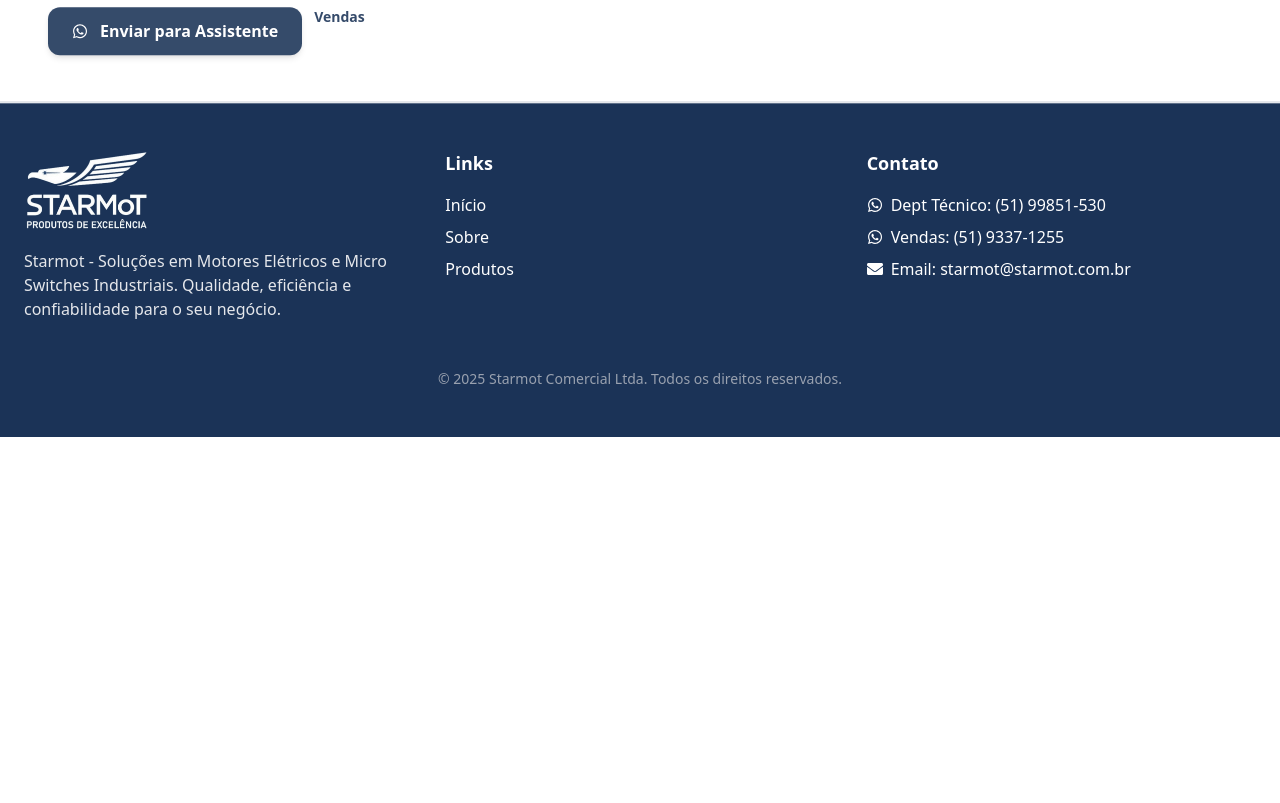
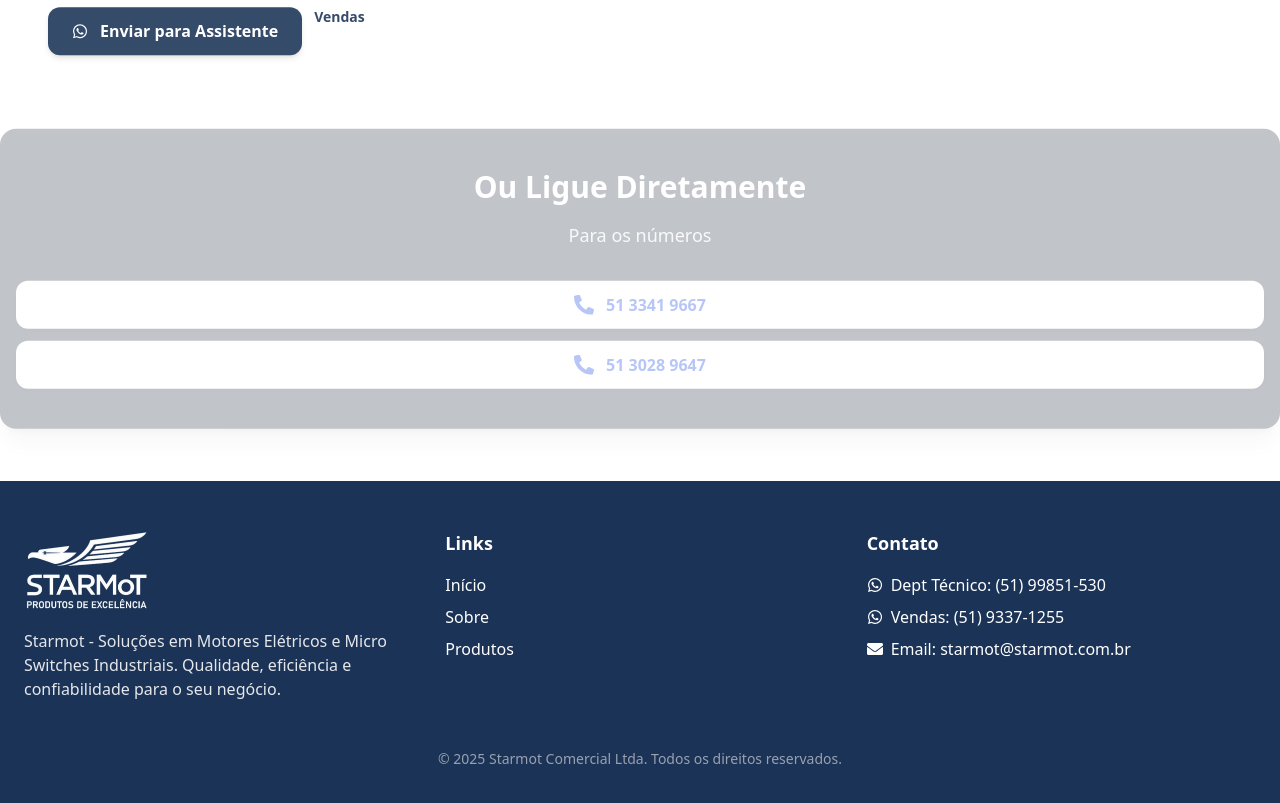
Before and after one commit to FernandoGvDev/starmot, a React (Vite) app: page / in a window 1280 px wide. Shown: the part 4500-5303 px from the top of the page. Before the commit the page ends 4937 px from the top, so only its background shows below. Built offline with nearby package versions, Linux system fonts and the light colour scheme.

Commit message:
Adicionar tell
Adicioneu componente CtaTelefone

```diff
--- /dev/null
+++ b/src/pages/Home/CtaLigar.tsx
@@ -0,0 +1,55 @@
+import { useState, useEffect } from "react";
+import { motion, AnimatePresence } from "framer-motion";
+import { FaPhoneAlt } from "react-icons/fa";
+
+export default function CtaLigar() {
+  const [show, setShow] = useState(false);
+
+  useEffect(() => {
+    // animação de entrada depois de pequeno delay
+    const timer = setTimeout(() => setShow(true), 200);
+    return () => clearTimeout(timer);
+  }, []);
+
+  return (
+    <AnimatePresence>
+      {show && (
+        <motion.div
+          initial={{ opacity: 0, y: 40 }}
+          animate={{ opacity: 1, y: 0 }}
+          exit={{ opacity: 0, y: -40 }}
+          transition={{ duration: 0.6, ease: "easeInOut" }}
+          className="w-full flex flex-col items-center py-10 px-4 bg-gray-700 rounded-2xl shadow-xl text-white gap-4 mb-20"
+        >
+          <h2 className="text-3xl font-bold text-center">
+            Ou Ligue Diretamente
+          </h2>
+          <p className="text-lg opacity-90">Para os números</p>
+
+          <div className="flex flex-col gap-3 mt-4 w-full max-w-sm">
+            <NumberButton number="51 3341 9667" />
+            <NumberButton number="51 3028 9647" />
+          </div>
+        </motion.div>
+      )}
+    </AnimatePresence>
+  );
+}
+
+interface NumberButtonProps {
+  number: string;
+}
+
+function NumberButton({ number }: NumberButtonProps) {
+  const tel = number.replace(/\s+/g, "");
+
+  return (
+    <a
+      href={`tel:${tel}`}
+      className="flex items-center justify-center gap-3 bg-white text-blue-700 font-semibold rounded-xl py-3 shadow-md hover:shadow-lg transition-all hover:scale-[1.02]"
+    >
+      <FaPhoneAlt className="text-xl" />
+      {number}
+    </a>
+  );
+}
--- a/src/pages/Home/Index.tsx
+++ b/src/pages/Home/Index.tsx
@@ -3,6 +3,7 @@
 import ProdutoMX15 from '../../components/ProdutoMX15'
 import ProdutoMotores from '../../components/ProdutoMotores'
 import ContatoForm from '../../components/ContatoForm'
+import CtaLigar from './CtaLigar'
 
 export default function Home() {
   return (
@@ -14,6 +15,7 @@
     </div>
     <ProdutoMotores />
     <ContatoForm />
+    <CtaLigar />
     </>
   );
 }
```
